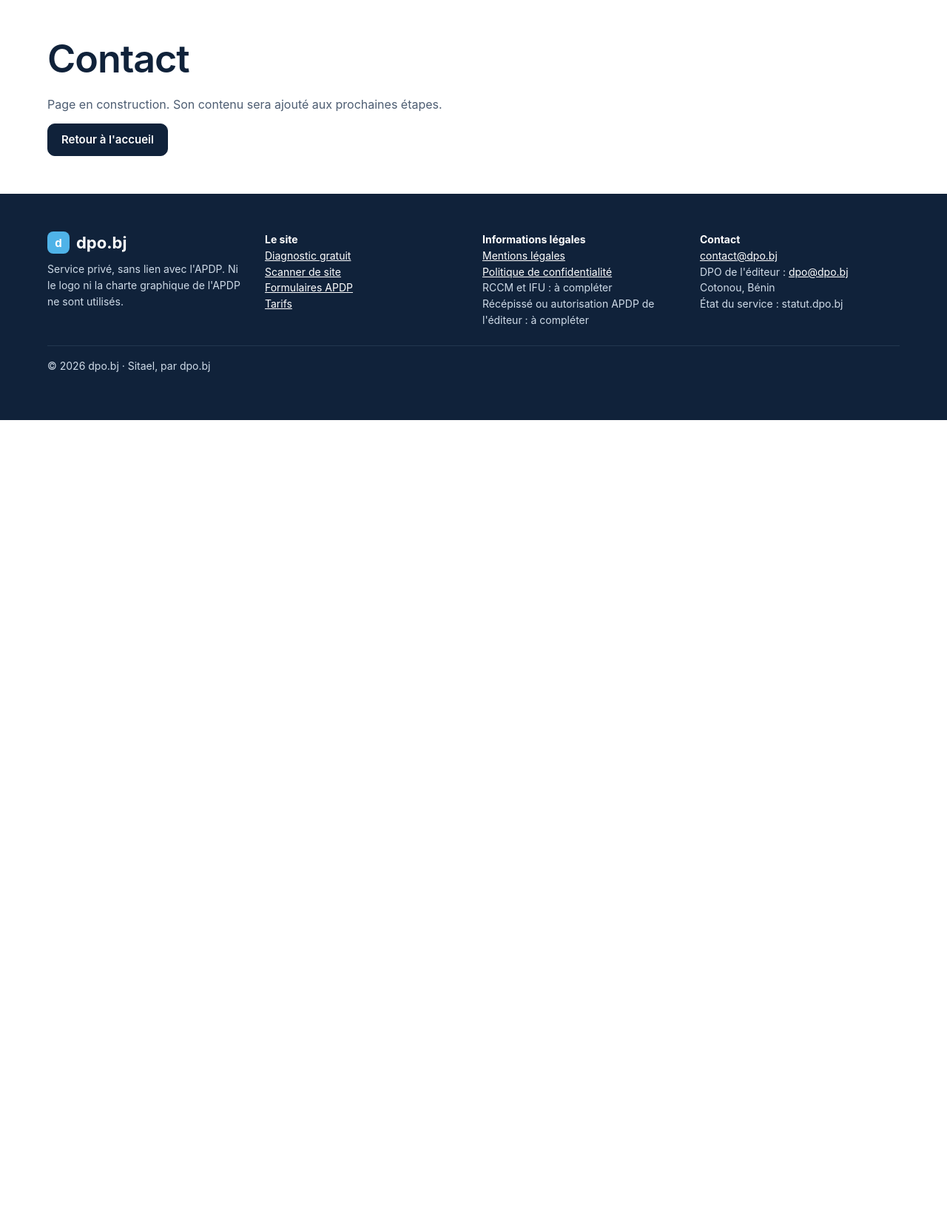
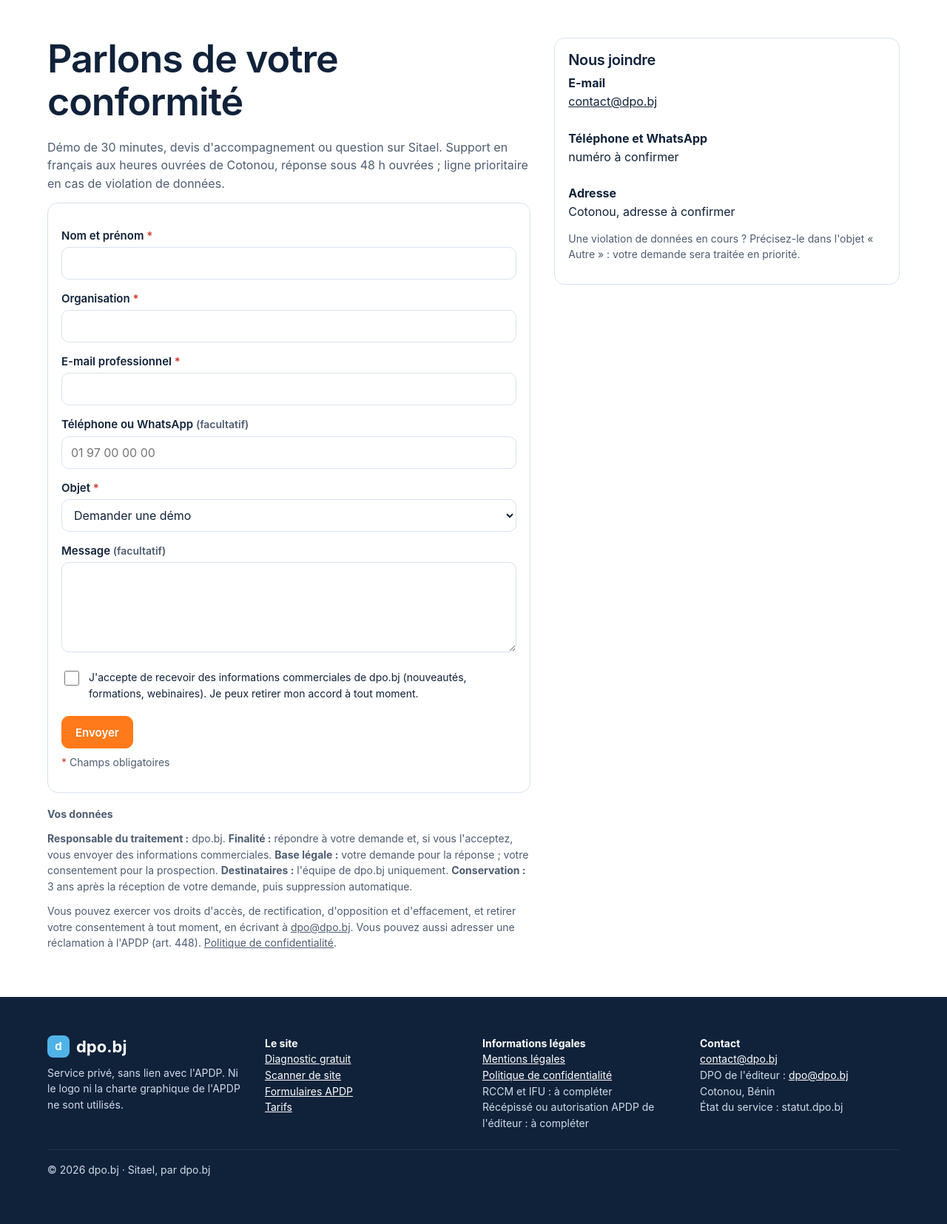
Before and after one commit to houedonoufils-stack/dpo-bj, a Laravel app: page /contact in a window 1280 px wide. Shown: the part 97-1752 px from the top of the page at 74% size. Before the commit the page ends 665 px from the top, so only its background shows below. Run offline with Laravel 12, Linux system fonts and the light colour scheme.

Commit message:
Site dpo.bj - Étape 10 : contact avec consentement, mentions art. 415 et conservation de 3 ans

```diff
--- /dev/null
+++ b/app/Http/Controllers/Site/ContactController.php
@@ -0,0 +1,73 @@
+<?php
+
+namespace App\Http\Controllers\Site;
+
+use App\Http\Controllers\Controller;
+use App\Models\DemandeContact;
+use Illuminate\Http\RedirectResponse;
+use Illuminate\Http\Request;
+use Illuminate\Validation\Rule;
+use Illuminate\View\View;
+
+class ContactController extends Controller
+{
+    /** Affiche le formulaire de contact. */
+    public function show(): View
+    {
+        return view('site.contact', [
+            'objets' => DemandeContact::OBJETS,
+            'texteConsentement' => DemandeContact::TEXTE_CONSENTEMENT,
+            'conservation' => DemandeContact::CONSERVATION_ANNEES,
+        ]);
+    }
+
+    /** Reçoit, vérifie et enregistre une demande. */
+    public function envoyer(Request $request): RedirectResponse
+    {
+        $merci = "Merci, votre demande a bien été envoyée. Nous vous répondons sous 48 h ouvrées.";
+
+        // Champ piège : invisible pour un humain, rempli par les robots.
+        // On fait semblant que tout va bien, mais on n'enregistre rien.
+        if ($request->filled('site_web')) {
+            return redirect()->route('site.contact')->with('succes', $merci);
+        }
+
+        // On retire les espaces du téléphone : « 01 97 00 00 00 » devient « 0197000000»
+        if ($request->filled('telephone')) {
+            $request->merge(['telephone' => preg_replace('/\s+/', '', $request->input('telephone'))]);
+        }
+
+        $valides = $request->validate([
+            'nom' => ['required', 'string', 'max:150'],
+            'organisation' => ['required', 'string', 'max:150'],
+            'email' => ['required', 'email', 'max:190'],
+            // Numéro béninois : 10 chiffres commençant par 01, avec ou sans +229 (section 5)
+            'telephone' => ['nullable', 'regex:/^(\+229)?01\d{8}$/'],
+            'objet' => ['required', Rule::in(array_keys(DemandeContact::OBJETS))],
+            'message' => ['nullable', 'string', 'max:3000'],
+            'consentement' => ['nullable', 'boolean'],
+        ], [
+            'telephone.regex' => 'Le numéro doit compter 10 chiffres et commencer par 01, par exemple 01 97 00 00 00.',
+        ], [
+            'nom' => 'nom et prénom',
+            'email' => 'e-mail professionnel',
+        ]);
+
+        $consentement = $request->boolean('consentement');
+
+        DemandeContact::create([
+            'nom' => $valides['nom'],
+            'organisation' => $valides['organisation'],
+            'email' => $valides['email'],
+            'telephone' => $valides['telephone'] ?? null,
+            'objet' => $valides['objet'],
+            'message' => $valides['message'] ?? null,
+            'consentement_prospection' => $consentement,
+            'consentement_texte' => $consentement ? DemandeContact::TEXTE_CONSENTEMENT : null,
+            'consentement_le' => $consentement ? now() : null,
+        ]);
+
+        // Après un envoi réussi, on redirige : un rafraîchissement de la page ne renverra pas le formulaire
+        return redirect()->route('site.contact')->with('succes', $merci);
+    }
+}
--- /dev/null
+++ b/app/Models/DemandeContact.php
@@ -0,0 +1,51 @@
+<?php
+
+namespace App\Models;
+
+use Illuminate\Database\Eloquent\Builder;
+use Illuminate\Database\Eloquent\Model;
+use Illuminate\Database\Eloquent\Prunable;
+
+/**
+ * Demande reçue par le formulaire de contact du site dpo.bj.
+ * Conservée 3 ans après sa réception, puis supprimée automatiquement.
+ */
+class DemandeContact extends Model
+{
+    use Prunable;
+
+    /** Les objets proposés dans la liste déroulante. */
+    public const OBJETS = [
+        'demo' => 'Demander une démo',
+        'dossier' => 'Accompagnement à un dossier APDP',
+        'dpo' => 'DPO externe',
+        'formation' => 'Formation',
+        'devis' => 'Demande de devis',
+        'autre' => 'Autre',
+    ];
+
+    /** Le texte exact présenté à côté de la case de consentement. */
+    public const TEXTE_CONSENTEMENT = "J'accepte de recevoir des informations commerciales de dpo.bj (nouveautés, formations, webinaires). Je peux retirer mon accord à tout moment.";
+
+    /** Durée de conservation, en années. */
+    public const CONSERVATION_ANNEES = 3;
+
+    protected $fillable = [
+        'nom', 'organisation', 'email', 'telephone', 'objet', 'message',
+        'consentement_prospection', 'consentement_texte', 'consentement_le',
+    ];
+
+    protected function casts(): array
+    {
+        return [
+            'consentement_prospection' => 'boolean',
+            'consentement_le' => 'datetime',
+        ];
+    }
+
+    /** Les demandes à supprimer automatiquement (art. 383 : durée limitée). */
+    public function prunable(): Builder
+    {
+        return static::query()->where('created_at', '<=', now()->subYears(self::CONSERVATION_ANNEES));
+    }
+}
--- a/public/css/site.css
+++ b/public/css/site.css
@@ -230,3 +230,19 @@ section[id] { scroll-margin-top: 80px; }
 
 /* ===== Académie et ressources ===== */
 .modele { display: flex; justify-content: space-between; align-items: center; gap: 10px; font-weight: 600; }
+
+/* ===== Contact ===== */
+.formulaire label { display: block; font-weight: 600; font-size: 15px; margin: 14px 0 4px; }
+.formulaire input:not([type=checkbox]), .formulaire select, .formulaire textarea {
+  width: 100%; min-height: 44px; padding: 10px 12px; border: 1.5px solid var(--line); border-radius: 10px;
+  font: 16px Inter, system-ui, sans-serif; background: #fff; color: var(--ink);
+}
+.formulaire input:focus-visible, .formulaire select:focus-visible, .formulaire textarea:focus-visible { outline: 3px solid var(--or); outline-offset: 2px; }
+.formulaire .case { display: flex; gap: 10px; align-items: flex-start; font-weight: 400; font-size: 14px; margin-top: 16px; }
+.formulaire .case input { width: 20px; height: 20px; margin-top: 2px; flex: none; }
+.obligatoire { color: #d23b2a; }
+.champ-erreur { color: #b3261e; font-size: 14px; margin: 4px 0 0; }
+.succes { background: #e6f5ee; color: #1b8a5a; padding: 10px 14px; border-radius: 10px; font-weight: 600; }
+.mentions { margin-top: 18px; }
+/* Le champ piège : hors de l'écran (pas display:none, que certains robots détectent) */
+.piege { position: absolute; left: -10000px; width: 1px; height: 1px; overflow: hidden; }
--- /dev/null
+++ b/resources/views/site/contact.blade.php
@@ -0,0 +1,104 @@
+@extends('layouts.site')
+
+@section('title', 'Contact')
+
+@section('content')
+    <section class="band">
+        <div class="wrap diag">
+
+            <div>
+                <h1>Parlons de votre conformité</h1>
+                <p class="mut">
+                    Démo de 30 minutes, devis d'accompagnement ou question sur Sitael. Support en français
+                    aux heures ouvrées de Cotonou, réponse sous 48 h ouvrées ; ligne prioritaire en cas de violation de données.
+                </p>
+
+                @if (session('succes'))
+                    <p class="succes" role="status">{{ session('succes') }}</p>
+                @endif
+
+                @if ($errors->any())
+                    <p class="erreur" role="alert">Vérifiez les champs signalés en rouge.</p>
+                @endif
+
+                <form method="POST" action="{{ route('site.contact.envoyer') }}" class="card formulaire" novalidate>
+                    @csrf
+
+                    {{-- Champ piège anti-robots : ne pas supprimer --}}
+                    <div class="piege" aria-hidden="true">
+                        <label for="site_web">Ne pas remplir ce champ</label>
+                        <input id="site_web" name="site_web" type="text" tabindex="-1" autocomplete="off">
+                    </div>
+
+                    <label for="nom">Nom et prénom <span class="obligatoire">*</span></label>
+                    <input id="nom" name="nom" value="{{ old('nom') }}" required maxlength="150" autocomplete="name">
+                    @error('nom') <p class="champ-erreur">{{ $message }}</p> @enderror
+
+                    <label for="organisation">Organisation <span class="obligatoire">*</span></label>
+                    <input id="organisation" name="organisation" value="{{ old('organisation') }}" required maxlength="150" autocomplete="organization">
+                    @error('organisation') <p class="champ-erreur">{{ $message }}</p> @enderror
+
+                    <label for="email">E-mail professionnel <span class="obligatoire">*</span></label>
+                    <input id="email" name="email" type="email" value="{{ old('email') }}" required maxlength="190" autocomplete="email">
+                    @error('email') <p class="champ-erreur">{{ $message }}</p> @enderror
+
+                    <label for="telephone">Téléphone ou WhatsApp <span class="mut small">(facultatif)</span></label>
+                    <input id="telephone" name="telephone" type="tel" value="{{ old('telephone') }}" placeholder="01 97 00 00 00" autocomplete="tel">
+                    @error('telephone') <p class="champ-erreur">{{ $message }}</p> @enderror
+
+                    <label for="objet">Objet <span class="obligatoire">*</span></label>
+                    <select id="objet" name="objet" required>
+                        @foreach ($objets as $cle => $libelle)
+                            <option value="{{ $cle }}" @selected(old('objet', 'demo') === $cle)>{{ $libelle }}</option>
+                        @endforeach
+                    </select>
+                    @error('objet') <p class="champ-erreur">{{ $message }}</p> @enderror
+
+                    <label for="message">Message <span class="mut small">(facultatif)</span></label>
+                    <textarea id="message" name="message" rows="5" maxlength="3000">{{ old('message') }}</textarea>
+                    @error('message') <p class="champ-erreur">{{ $message }}</p> @enderror
+
+                    {{-- Consentement : facultatif, NON coché par défaut (art. 390) --}}
+                    <label class="case">
+                        <input type="checkbox" name="consentement" value="1" @checked(old('consentement'))>
+                        <span>{{ $texteConsentement }}</span>
+                    </label>
+
+                    <button class="btn hot" type="submit" style="margin-top:16px">Envoyer</button>
+                    <p class="small mut" style="margin-top:8px"><span class="obligatoire">*</span> Champs obligatoires</p>
+                </form>
+
+                {{-- Mentions d'information (art. 415) --}}
+                <div class="mentions small mut">
+                    <p><b>Vos données</b></p>
+                    <p>
+                        <b>Responsable du traitement :</b> dpo.bj.
+                        <b>Finalité :</b> répondre à votre demande et, si vous l'acceptez, vous envoyer des informations commerciales.
+                        <b>Base légale :</b> votre demande pour la réponse ; votre consentement pour la prospection.
+                        <b>Destinataires :</b> l'équipe de dpo.bj uniquement.
+                        <b>Conservation :</b> {{ $conservation }} ans après la réception de votre demande, puis suppression automatique.
+                    </p>
+                    <p>
+                        Vous pouvez exercer vos droits d'accès, de rectification, d'opposition et d'effacement, et retirer
+                        votre consentement à tout moment, en écrivant à <a href="mailto:dpo@dpo.bj">dpo@dpo.bj</a>.
+                        Vous pouvez aussi adresser une réclamation à l'APDP (art. 448).
+                        <a href="{{ route('site.confidentialite') }}">Politique de confidentialité</a>.
+                    </p>
+                </div>
+            </div>
+
+            <aside class="card sticky">
+                <h3>Nous joindre</h3>
+                <p>
+                    <b>E-mail</b><br><a href="mailto:contact@dpo.bj">contact@dpo.bj</a><br><br>
+                    <b>Téléphone et WhatsApp</b><br>numéro à confirmer<br><br>
+                    <b>Adresse</b><br>Cotonou, adresse à confirmer
+                </p>
+                <p class="small mut">
+                    Une violation de données en cours ? Précisez-le dans l'objet « Autre » : votre demande sera traitée en priorité.
+                </p>
+            </aside>
+
+        </div>
+    </section>
+@endsection
--- a/routes/console.php
+++ b/routes/console.php
@@ -9,3 +9,8 @@ Schedule::call(function () {
         ->where('expires_at', '<', now())
         ->delete();
 })->daily()->description('Delete expired team invitations');
+
+use App\Models\DemandeContact;
+
+// Supprime chaque nuit les demandes de contact de plus de 3 ans (art. 383)
+Schedule::command('model:prune', ['--model' => [DemandeContact::class]])->daily();
--- a/routes/web.php
+++ b/routes/web.php
@@ -14,6 +14,7 @@ use App\Http\Controllers\Site\LivreVController;
 use App\Http\Controllers\Site\FormulairesController;
 use App\Http\Controllers\Site\TarifsController;
 use App\Http\Controllers\Site\ApprendreController;
+use App\Http\Controllers\Site\ContactController;
 
 /*
 |--------------------------------------------------------------------------
@@ -34,7 +35,10 @@ Route::name('site.')->group(function () {
     Route::get('/academie', [ApprendreController::class, 'academie'])->name('academie');
     Route::get('/ressources', [ApprendreController::class, 'ressources'])->name('ressources');
     Route::get('/tarifs', TarifsController::class)->name('tarifs');
-    Route::view('/contact', 'site.page', ['titre' => 'Contact'])->name('contact');
+    Route::get('/contact', [ContactController::class, 'show'])->name('contact');
+    Route::post('/contact', [ContactController::class, 'envoyer'])
+    ->middleware('throttle:5,1')
+    ->name('contact.envoyer');
     Route::view('/scanner', 'site.page', ['titre' => 'Scanner de site'])->name('scanner');
     Route::view('/mentions-legales', 'site.page', ['titre' => 'Mentions légales'])->name('mentions');
     Route::view('/confidentialite', 'site.page', ['titre' => 'Politique de confidentialité'])->name('confidentialite');
```
Also changed, not shown: tests/Feature/site/ContactTest.php (added, +74 -0 lines), database/migrations/2026_11_24_094941_create_demande_contacts_table.php (added).
